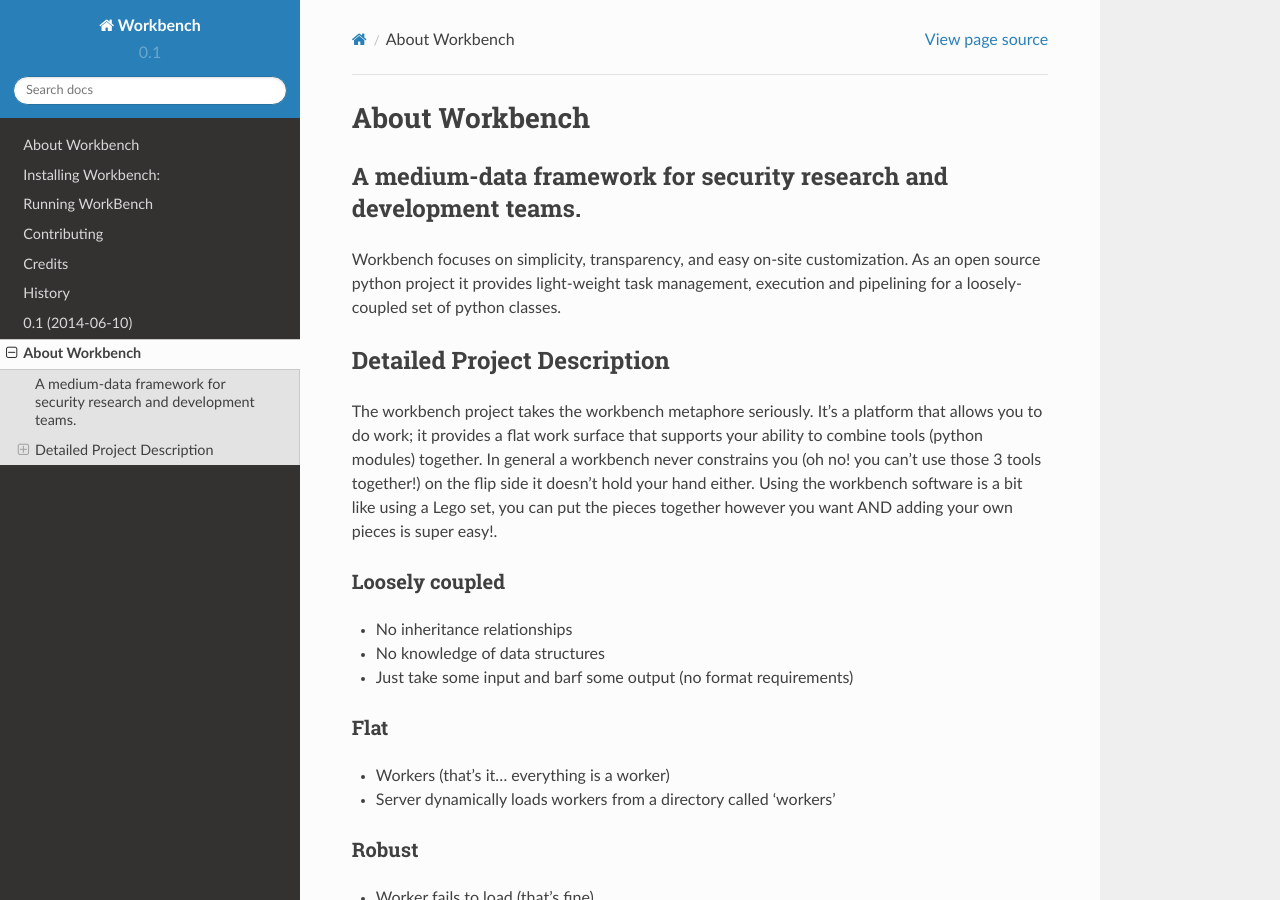
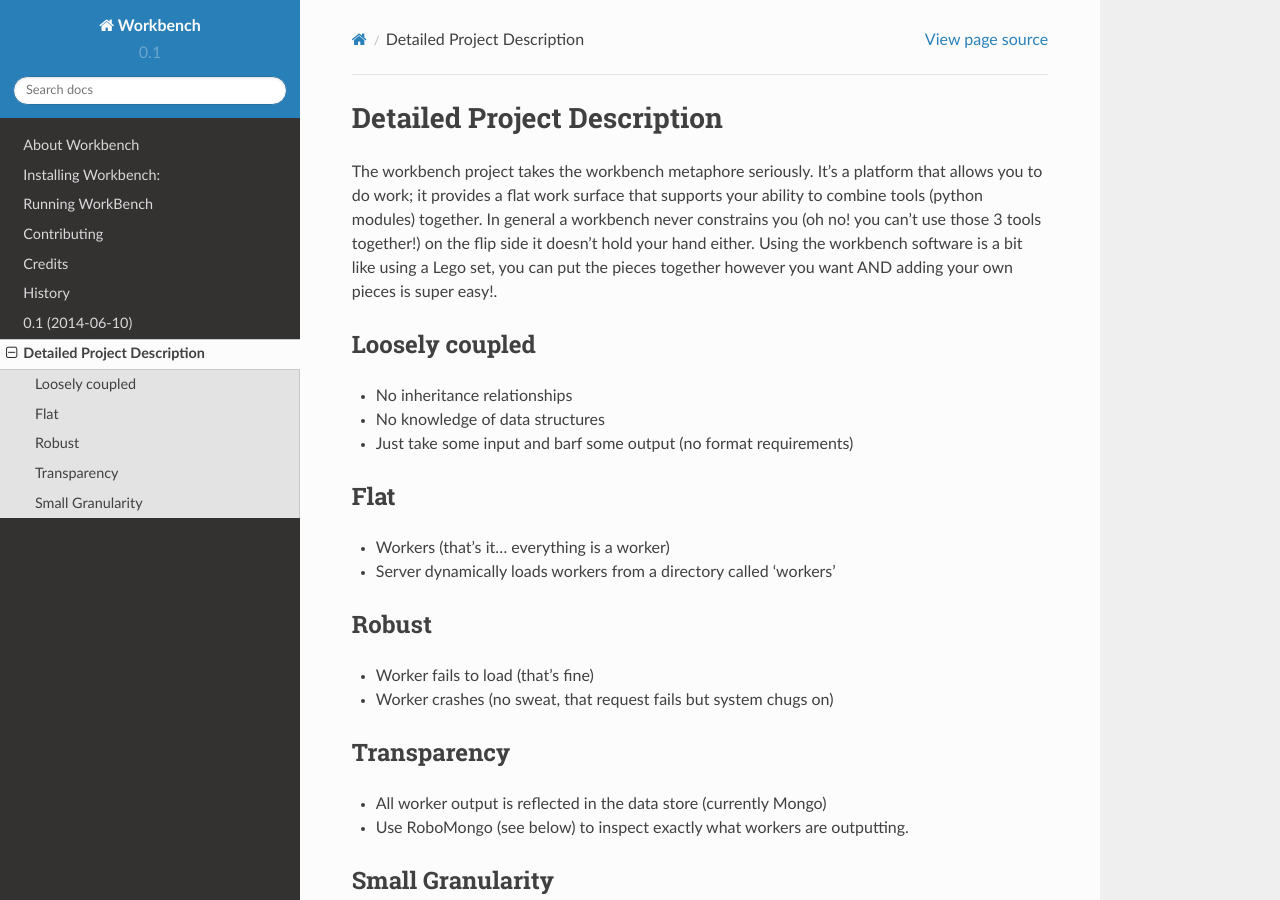
Before and after one commit to ollie314/workbench, a Sphinx documentation site: the page built from docs/project_details.rst, in a window 1280 px wide and 900 px high. Built offline with Sphinx 7.4.7 and the Read the Docs theme 2.0.0, drawn with Linux system fonts in a browser that asks for light colours.

Commit message:
fixing project details

```diff
--- a/docs/project_details.rst
+++ b/docs/project_details.rst
@@ -1,14 +1,3 @@
-About Workbench
-===============
-
-A medium-data framework for security research and development teams.
-^^^^^^^^^^^^^^^^^^^^^^^^^^^^^^^^^^^^^^^^^^^^^^^^^^^^^^^^^^^^^^^^^^^^
-
-Workbench focuses on simplicity, transparency, and easy on-site
-customization. As an open source python project it provides light-weight
-task management, execution and pipelining for a loosely-coupled set of
-python classes.
-
 Detailed Project Description
 ^^^^^^^^^^^^^^^^^^^^^^^^^^^^
 
```
